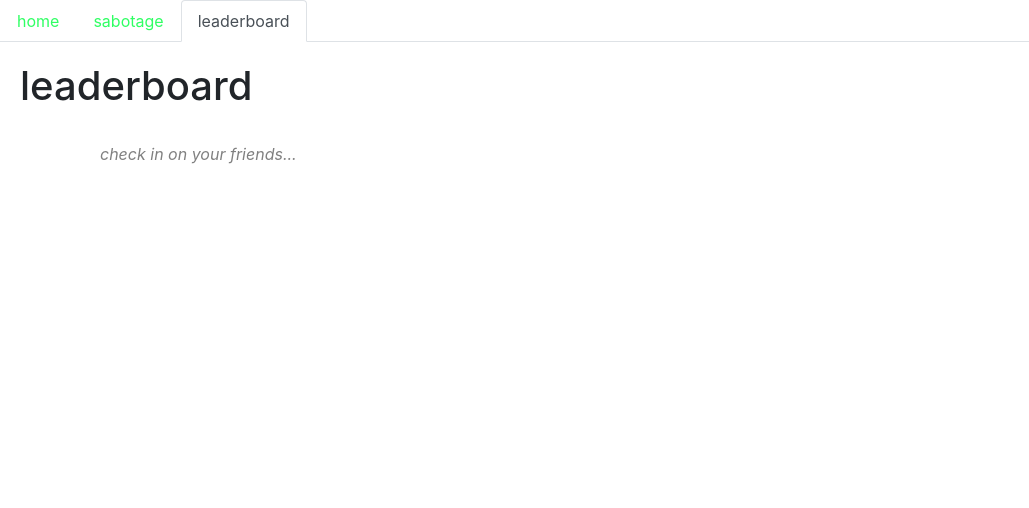
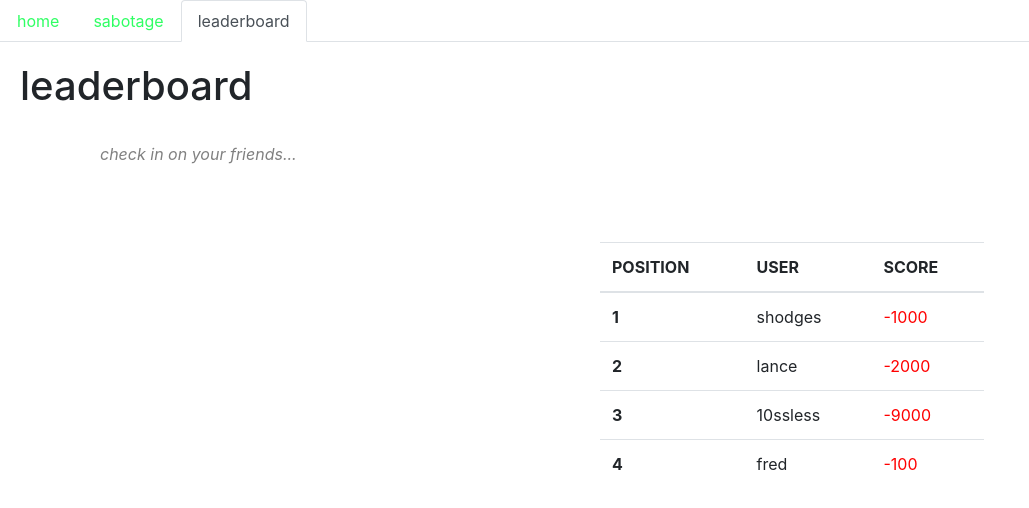
Before and after one commit to shodges201/Sabotage, a React (Create React App) app in the folder client/: page /leaderboard in a window 1280 px wide. Shown: the top 508 px of the page, without its empty margins (0-1029 px from the left). Built offline with nearby package versions, Linux system fonts and the light colour scheme.

Commit message:
updated leaderboard page, added new components

```diff
--- a/client/public/style.css
+++ b/client/public/style.css
@@ -86,7 +86,7 @@ input{
 }
 
 #hangman-word {
-    color:red;
+    color:blue;
 }
 
 
--- /dev/null
+++ b/client/src/components/Entry/Entry.js
@@ -0,0 +1,13 @@
+import React from "react";
+
+function Entry(props){
+    return(
+        <tr className="table-entry">
+            <th scope="row">{props.position}</th>
+            <td className="table-user">{props.username}</td>
+            <td className="table-score">{props.score}</td>
+        </tr>
+    )
+}
+
+export default Entry;
--- /dev/null
+++ b/client/src/components/Table/Table.js
@@ -0,0 +1,20 @@
+import React from "react";
+
+function Table(props){
+    return(
+        <table className="table table-hover leaderboard">
+            <thead>
+                <tr>
+                    <th scope="col">POSITION</th>
+                    <th scope="col">USER</th>
+                    <th scope="col">SCORE</th>
+                </tr>
+            </thead>
+            <tbody>
+                {props.children}
+            </tbody>
+        </table>
+    )
+}
+
+export default Table;
--- /dev/null
+++ b/client/src/fakeUsers.json
@@ -0,0 +1,22 @@
+[
+    {
+        "id":1,
+        "username":"shodges",
+        "score":-1000
+    },
+    {
+        "id":2,
+        "username":"lance",
+        "score":-2000
+    },
+    {
+        "id":3,
+        "username":"10ssless",
+        "score":-9000
+    },
+    {
+        "id":4,
+        "username":"fred",
+        "score":-100
+    }
+]
--- a/client/src/pages/Leaderboard/Leaderboard.css
+++ b/client/src/pages/Leaderboard/Leaderboard.css
@@ -0,0 +1,12 @@
+.leaderboard {
+    width: 30%;
+    position: absolute;
+    left:600px;
+    top:200px;
+    border-top:none;
+    border-radius: 10px;
+}
+
+.table-score {
+    color: red;
+}
--- a/client/src/pages/Leaderboard/Leaderboard.js
+++ b/client/src/pages/Leaderboard/Leaderboard.js
@@ -1,12 +1,16 @@
 import React from "react";
 import NavTabs from "../../components/NavTabs/NavTabs";
+import Table from "../../components/Table/Table";
+import Entry from "../../components/Entry/Entry";
 import './Leaderboard.css';
+
+import users from "../../fakeUsers.json";
 
 
 class Leaderboard extends React.Component {
 
   state = {
-
+    users
   }
 
 
@@ -22,7 +26,17 @@ class Leaderboard extends React.Component {
 
 
           <div>
-
+            <Table>
+              {this.state.users.map(user => {
+                return(
+                  <Entry
+                    position={user.id}
+                    username={user.username}
+                    score={user.score}
+                  />
+                )
+              })}
+            </Table>
           </div>
 
 
--- a/client/src/pages/Sabotage/Sabotage.js
+++ b/client/src/pages/Sabotage/Sabotage.js
@@ -9,7 +9,8 @@ class Sabotage extends React.Component {
     input: "",
     key: 5,
     encrypt: "",
-    word: ["the","of","and","a","to","in","is","you","that","it","he","was","for","on","are","as","with","his","they","I","at","be","this","have","from","or","one","had","by","word","but","not","what","all","were","we","when","your","can","said","there","use","an","each","which","she","do","how","their","if","will","up","other","about","out","many","then","them","these","so","some","her","would","make","like","him","into","time","has","look","two","more","write","go","see","number","no","way","could","people","my","than","first","water","been","call","who","oil","its","now","find","long","down","day","did","get","come","made","may","part"],
+    words: ["wooden","grace","elephant","twelve","starbucks","quiet","climate","president","penguin","javascript"],
+    word:"",
     alphabet: ['a', 'b', 'c', 'd', 'e', 'f', 'g', 'h', 'i', 'j', 'k', 'l', 'm', 'n', 'o', 'p', 'q', 'r', 's', 't', 'u', 'v', 'w', 'x', 'y', 'z'],
     mixed: [],
     timeLeft:10,
@@ -30,8 +31,7 @@ class Sabotage extends React.Component {
 
   randomStringGenerate = () => {
     //length of string is random number between 5 and 30
-    let str = this.state.word[Math.floor((Math.random() * this.state.word.length))];
-
+    let str = this.state.words[Math.floor((Math.random() * this.state.words.length))];
     return str.toLocaleUpperCase();
   }
 
```
